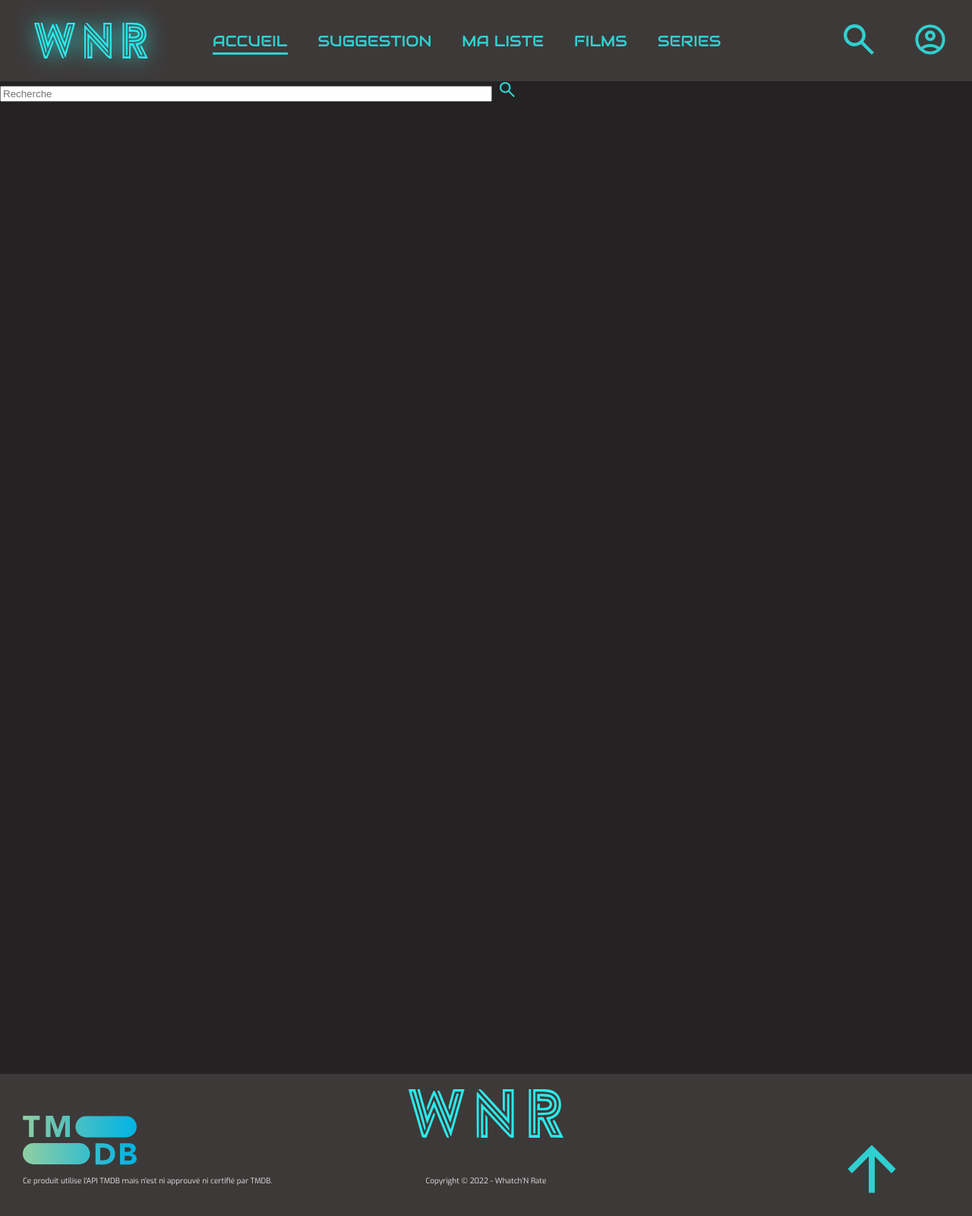
After one commit to Evan431/WNR, a Django app: a page that uses src/appliWNR/templates/appliWNR/header.html in a window 1280 px wide. The commit adds this page. Shown: the whole page at 76% size. Run offline with Django 4.2, Linux system fonts and the light colour scheme.

Commit message:
Début page recherche

```diff
--- a/src/WNR/urls.py
+++ b/src/WNR/urls.py
@@ -21,7 +21,8 @@ from appliWNR.views.views import *
 urlpatterns = [
     path('admin/', admin.site.urls),
     path('', index, name='index'),
-    path(r'^pageCreation/', pageCreation, name='pageCreation'),
-    path(r'^pageNonConnecte/', pageNonConnecte, name='pageNonConnecte')
+    path('^pageCreation/', pageCreation, name='pageCreation'),
+    path('^pageNonConnecte/', pageNonConnecte, name='pageNonConnecte'),
+    path('^resultatsRecherche/', resultatsRecherche, name='resultatsRecherche')
     # path('', include('appliWNR.urls'))
 ]
--- /dev/null
+++ b/src/appliWNR/static/css/recherche.css
@@ -0,0 +1,15 @@
+body{
+    background-color: #242222;
+}
+
+div{
+}
+
+button{
+    background-color: #242222;
+    border: none;
+}
+
+input{
+    width: 50%;
+}
--- a/src/appliWNR/templates/appliWNR/header.html
+++ b/src/appliWNR/templates/appliWNR/header.html
@@ -30,7 +30,7 @@
     </ul>
   </nav>
   <div id="icon_header">
-    <a href="header.html" id="logo_search"
+    <a href="{% url 'resultatsRecherche' %}" id="logo_search"
       ><img src=" {% static 'images/loupe.svg'%} " alt="logo rechercher"
     /></a>
     <a href="{% url 'pageCreation' %}" id="logo_account"
--- /dev/null
+++ b/src/appliWNR/templates/appliWNR/resultatsRecherche.html
@@ -0,0 +1,25 @@
+{% extends 'base.html' %}
+
+{% block content %}
+
+{% load static %}
+<link rel="stylesheet" href="{% static '/css/recherche.css'%}">
+  <body>
+
+    <div class="container">
+      <form action="/recherche/" method="post">
+          <label for="Recherche"></label>
+            <input  type="text" name="Recherche" placeholder="Recherche">
+              <label for="Bouton"></label>
+              <button type="submit" name="Bouton">
+                <svg width="20" height="20" viewBox="0 0 70 70" fill="none" xmlns="http://www.w3.org/2000/svg">
+                  <path
+                      d="M64.5556 70L40.0556 45.5C38.1111 47.0556 35.875 48.287 33.3472 49.1944C30.8194 50.1018 28.1296 50.5556 25.2778 50.5556C18.213 50.5556 12.2344 48.1094 7.34222 43.2172C2.44741 38.3224 0 32.3426 0 25.2778C0 18.213 2.44741 12.2331 7.34222 7.33833C12.2344 2.44611 18.213 0 25.2778 0C32.3426 0 38.3224 2.44611 43.2172 7.33833C48.1094 12.2331 50.5556 18.213 50.5556 25.2778C50.5556 28.1296 50.1018 30.8194 49.1944 33.3472C48.287 35.875 47.0556 38.1111 45.5 40.0556L70 64.5556L64.5556 70ZM25.2778 42.7778C30.1389 42.7778 34.2715 41.077 37.6756 37.6756C41.077 34.2715 42.7778 30.1389 42.7778 25.2778C42.7778 20.4167 41.077 16.2841 37.6756 12.88C34.2715 9.47852 30.1389 7.77778 25.2778 7.77778C20.4167 7.77778 16.2841 9.47852 12.88 12.88C9.47852 16.2841 7.77778 20.4167 7.77778 25.2778C7.77778 30.1389 9.47852 34.2715 12.88 37.6756C16.2841 41.077 20.4167 42.7778 25.2778 42.7778Z"
+                      fill="#30D0D0" />
+                </svg>
+              </button/>
+      </form>
+    </div>
+
+  </body>
+{% endblock %}
--- a/src/appliWNR/views/views.py
+++ b/src/appliWNR/views/views.py
@@ -9,3 +9,6 @@ def pageCreation(request):
 
 def pageNonConnecte(request):
     return render(request, 'appliWNR/page non connecte.html')
+
+def resultatsRecherche(request):
+    return render(request, 'appliWNR/resultatsRecherche.html')
```
